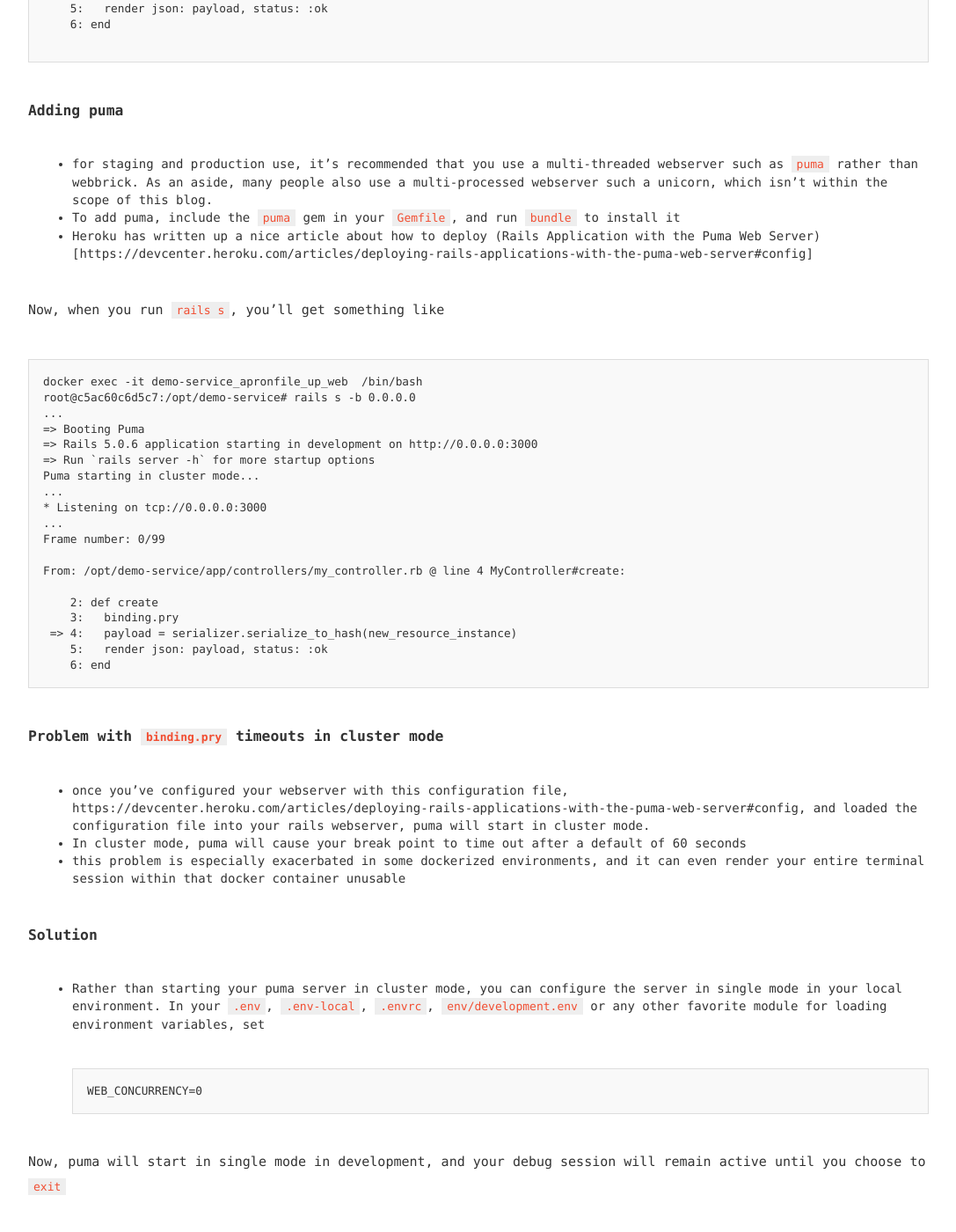
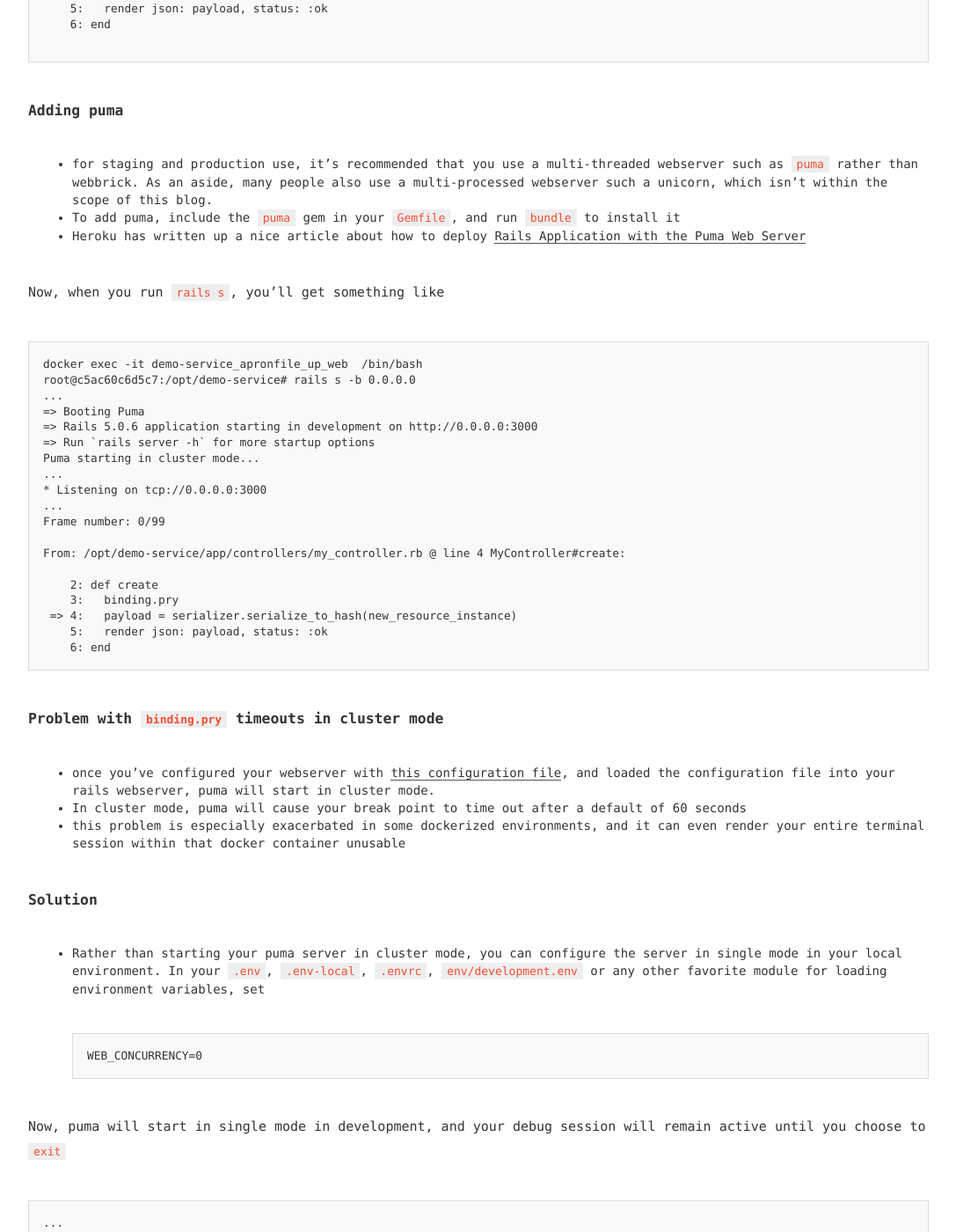
Before and after one commit to fengtingzhang/blog, a Jekyll site: the page built from _posts/2018-06-22-prying-into-a-puma-rails-webserver-effectively-in-single-mode-over-docker.md, in a window 1280 px wide and 1400 px high, scrolled down 1303 px. Shown: the whole window at 88% size, without its empty margins (96-1183 px from the left). Built offline with Jekyll 4.4.1, drawn with Linux system fonts in a browser that asks for light colours.

Commit message:
Update 2018-06-22-prying-into-a-puma-rails-webserver-effectively-in-single-mode-over-docker.md

````diff
--- a/_posts/2018-06-22-prying-into-a-puma-rails-webserver-effectively-in-single-mode-over-docker.md
+++ b/_posts/2018-06-22-prying-into-a-puma-rails-webserver-effectively-in-single-mode-over-docker.md
@@ -57,7 +57,7 @@ From: /opt/demo-service/app/controllers/my_controller.rb @ line 4 MyController#c
 ### Adding puma
 * for staging and production use, it's recommended that you use a multi-threaded webserver such as `puma` rather than webbrick. As an aside, many people also use a multi-processed webserver such a unicorn, which isn't within the scope of this blog.
 * To add puma, include the `puma` gem in your `Gemfile`, and run `bundle` to install it
-* Heroku has written up a nice article about how to deploy (Rails Application with the Puma Web Server)[https://devcenter.heroku.com/articles/deploying-rails-applications-with-the-puma-web-server#config]
+* Heroku has written up a nice article about how to deploy [Rails Application with the Puma Web Server](https://devcenter.heroku.com/articles/deploying-rails-applications-with-the-puma-web-server)
 
 Now, when you run `rails s`, you'll get something like
 ```
@@ -83,7 +83,7 @@ From: /opt/demo-service/app/controllers/my_controller.rb @ line 4 MyController#c
 ```
 
 ### Problem with `binding.pry` timeouts in cluster mode
-* once you've configured your webserver with this configuration file, https://devcenter.heroku.com/articles/deploying-rails-applications-with-the-puma-web-server#config, and loaded the configuration file into your rails webserver,
+* once you've configured your webserver with [this configuration file](https://devcenter.heroku.com/articles/deploying-rails-applications-with-the-puma-web-server#config), and loaded the configuration file into your rails webserver,
 puma will start in cluster mode.
 * In cluster mode, puma will cause your break point to time out after a default of 60 seconds
 * this problem is especially exacerbated in some dockerized environments, and it can even render your entire terminal session within that docker container unusable
````
